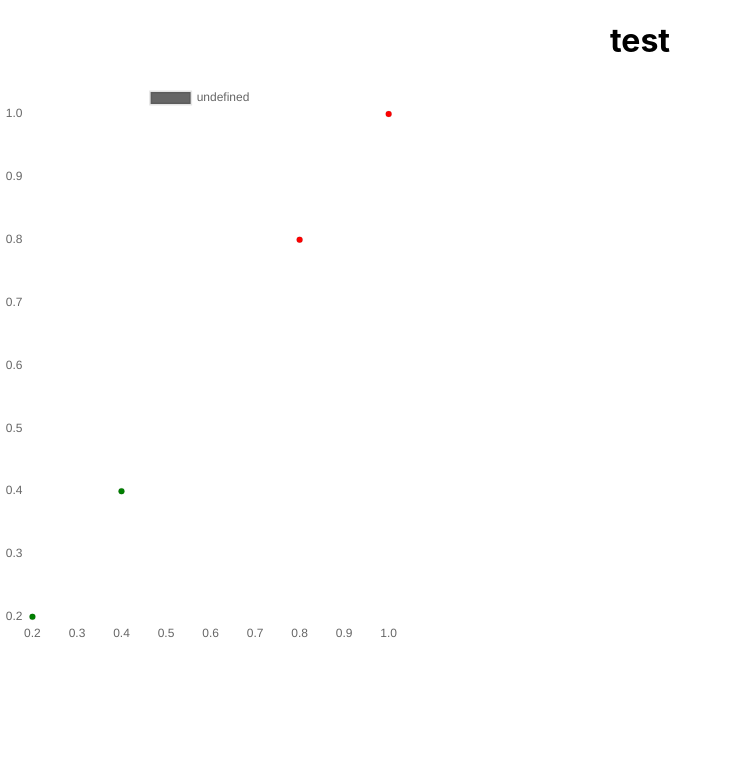
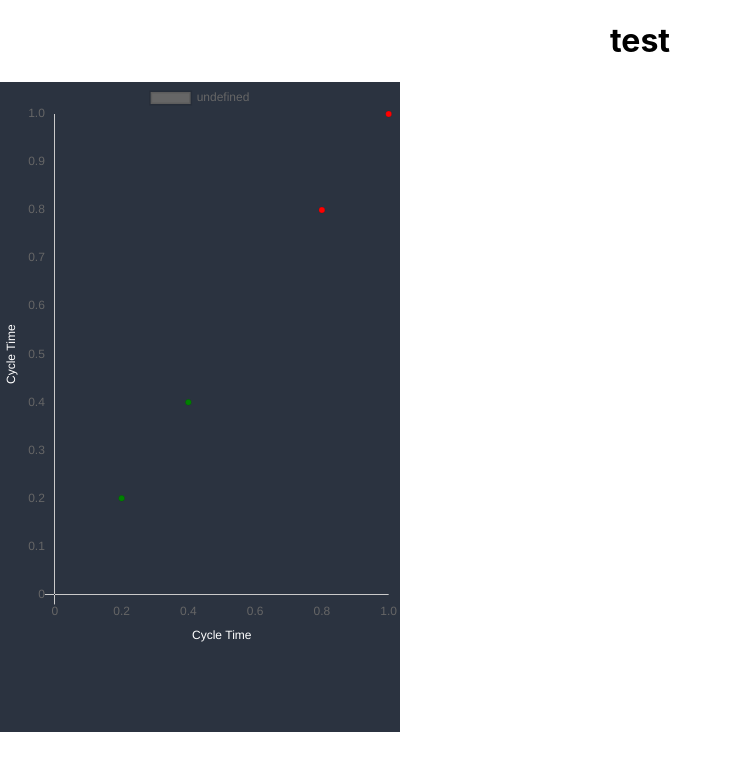
Before and after one commit to pawutj/true_startup_front, a React (Create React App) app: page / in a window 1280 px wide. Shown: the top 770 px of the page, without its empty margins (0-733 px from the left). Built offline with nearby package versions, Linux system fonts and the light colour scheme.

Commit message:
Add CardComponent

```diff
--- a/src/App.js
+++ b/src/App.js
@@ -2,7 +2,7 @@ import logo from "./logo.svg";
 import "./App.css";
 import TestChart from "./TestChart";
 import ScatterComponent from "./ScatterComponent";
-
+import { useState } from "react";
 const color2 = "#2B3340";
 const data = {
   datasets: [
@@ -31,12 +31,13 @@ const data = {
 };
 
 function App() {
+  const [dataState, setDataState] = useState(data);
   return (
     <div className="App">
       <h1>test</h1>
-      <div style={{ backgroundColor: { color2 }, width: 400, height: 650 }}>
+      <div style={{ backgroundColor: "#2B3340", width: 400, height: 650 }}>
         {" "}
-        <ScatterComponent data={data} />
+        <ScatterComponent data={dataState} />
       </div>
     </div>
   );
--- a/src/ScatterComponent.js
+++ b/src/ScatterComponent.js
@@ -34,8 +34,40 @@ function ScatterComponent({ data }) {
         data={data}
         options={{
           scales: {
-            xAxes: [{ gridLines: { display: false } }],
-            yAxes: [{ gridLines: { display: false } }],
+            xAxes: [
+              {
+                scaleLabel: {
+                  display: true,
+                  labelString: "Cycle Time",
+                  fontColor: "#FFF",
+                },
+                gridLines: {
+                  color: "transparent",
+                  zeroLineWidth: 1,
+                  zeroLineColor: "#CACACA",
+                },
+                ticks: {
+                  beginAtZero: true,
+                },
+              },
+            ],
+            yAxes: [
+              {
+                scaleLabel: {
+                  display: true,
+                  labelString: "Cycle Time",
+                  fontColor: "#FFF",
+                },
+                gridLines: {
+                  color: "transparent",
+                  zeroLineWidth: 1,
+                  zeroLineColor: "#CACACA",
+                },
+                ticks: {
+                  beginAtZero: true,
+                },
+              },
+            ],
           },
           maintainAspectRatio: true,
           responsive: true,
```
Also changed, not shown: src/Card.js (added, +10 -0 lines).
